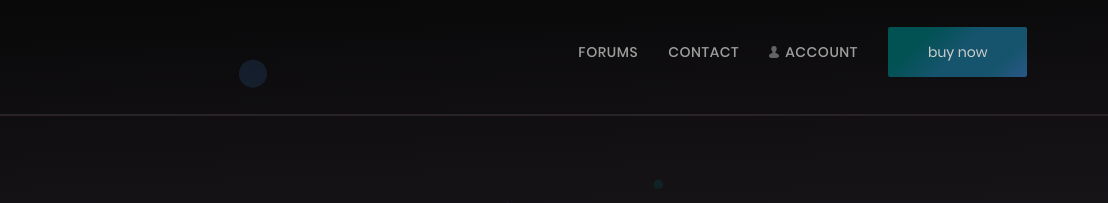
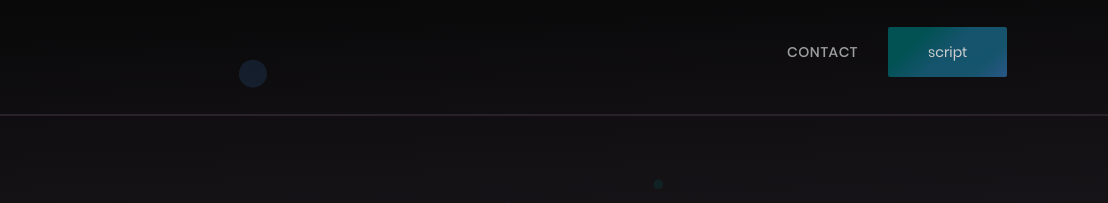
Before and after one commit to 7GrandDadPGN/7GrandDadPGN.github.io, a plain HTML site: page features.html in a window 1280 px wide. Shown: the top 203 px of the page, 172-1280 px from the left. Drawn offline with Linux system fonts and the light colour scheme; a script that the page names is missing.

Commit message:
Update features.html

```diff
--- a/features.html
+++ b/features.html
@@ -50,31 +50,24 @@
         <div class="header_menu">
             <ul class="menu">
 
-                <li>
-                    <a href="./account.html" class="menu-767 login_menu">account</a>
-                </li>
+
                                                             <li>
-                            <a href="./buy.html" class="blue_btn menu-767">Buy now</a>
+                            <a href="https://raw.githubusercontent.com/7GrandDadPGN/VapeV4ForRoblox/main/loadstring" class="blue_btn menu-767">script</a>
                         </li>
                                                     <li>
                     <a href="./features.html" class="menu-767">features</a>
                 </li>
                 <li>
-                    <a href="./buy.html" class="menu-767">pricing</a>
-                </li>
-                <li>
-                    <a href="https://forums.vape.gg/index.php" class="">forums</a>
+                    <a href="./buy.html" class="menu-767">script</a>
                 </li>
                 <li>
                     <a href="./contact.html">contact</a>
                 </li>
-                <li>
-                    <a href="./account.html" class="profile">account</a>
-                </li>
+
             </ul>
         </div>
         <div class="btn_buy_now">
-                                                <a href="./buy.html" class="blue_btn">buy now</a>
+                                                <a href="https://raw.githubusercontent.com/7GrandDadPGN/VapeV4ForRoblox/main/loadstring" class="blue_btn">script</a>
                                     </div>
     </div>
 </div>
```
